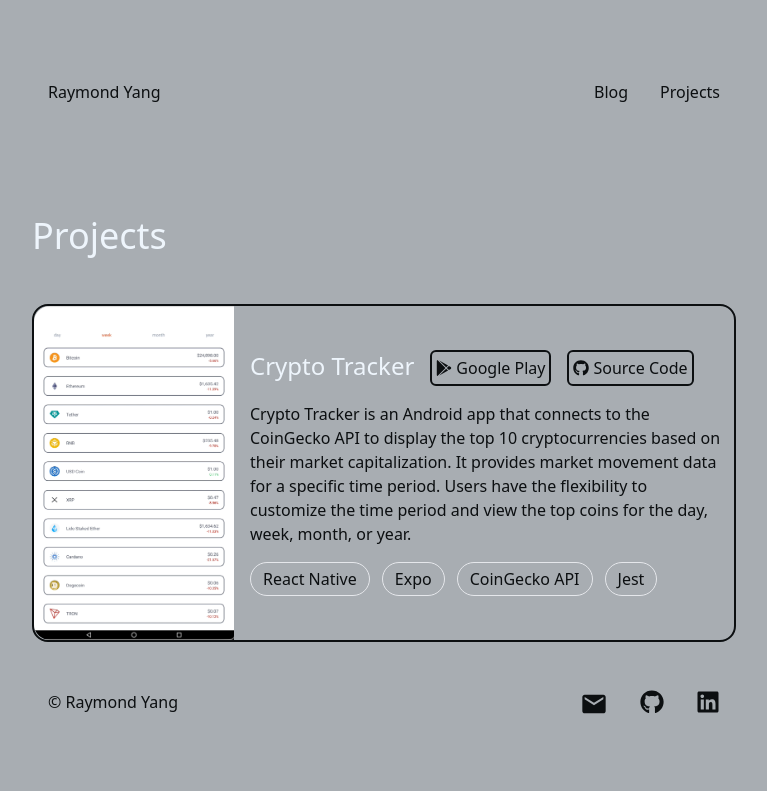
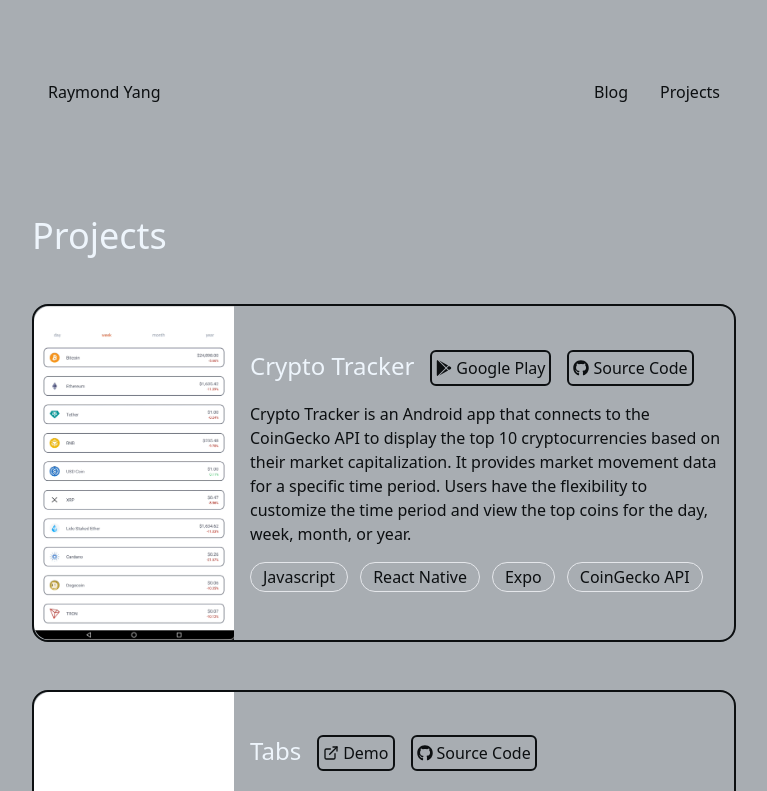
Before and after one commit to Ray2126/raymond-yang-portfolio, a Next.js app: page /projects in a window 1280 px wide. Shown: the top 791 px of the page, without its empty margins (256-1023 px from the left). Built offline with nearby package versions, Linux system fonts and the light colour scheme.

Commit message:
Add tabs project

```diff
--- a/src/app/globals.css
+++ b/src/app/globals.css
@@ -57,7 +57,7 @@
     @apply
       border
       rounded-full
-      py-1
+      py-0.5
       px-3
     ;
   }
--- a/src/app/projects/page.js
+++ b/src/app/projects/page.js
@@ -1,35 +1,47 @@
 import Image from "next/image";
 import Link from "next/link";
 import { FaGooglePlay, FaGithub } from "react-icons/fa";
+import { LuExternalLink } from "react-icons/lu";
 
 const projects = [
   {
-    id: 'crypto-tracker',
     name: 'Crypto Tracker',
     description: 'Crypto Tracker is an Android app that connects to the CoinGecko API to display the top 10 cryptocurrencies based on their market capitalization. It provides market movement data for a specific time period. Users have the flexibility to customize the time period and view the top coins for the day, week, month, or year.',
-    deployedLink: 'https://play.google.com/store/apps/details?id=com.cryptotrackerapp123',
+    demoIcon: FaGooglePlay,
+    demoText: 'Google Play',
+    demoLink: 'https://play.google.com/store/apps/details?id=com.cryptotrackerapp123',
     githubLink: 'https://github.com/Ray2126/crypto-tracker',
-    technologies: ['React Native', 'Expo', 'CoinGecko API', 'Jest'],
+    technologies: ['Javascript', 'React Native', 'Expo', 'CoinGecko API'],
     image: '/cryptoTracker.png',
-  }
+  },
+  {
+    name: 'Tabs',
+    description: 'Tabs is a mobile app that uses OCR technology to convert handwritten notes into digital text, streamlining file organization and task management by integrating with Microsoft APIs. Developed by a team of six for a final year Computer Science project, it received the Excellence award from the Computer Science department.',
+    demoIcon: LuExternalLink,
+    demoText: 'Demo',
+    demoLink: 'https://www.capitalise.space/projects/654d7ef11d6ecfc86ae1e10c',
+    githubLink: 'https://github.com/uoa-compsci399-s2-2023/capstone-project-team-9',
+    technologies: ['Javascript', 'React Native', 'Expo', 'Microsoft Graph API', 'AWS Textract'],
+    image: '/tabs.png',
+  },
 ];
 
 export default function Projects() {
   return (
     <div className="space-y-12">
       <h1>Projects</h1>
-      <div>
+      <div className="space-y-12">
         {projects.map(project => (
-          <div key={project.id} className="border-2 rounded-2xl border-color-primary flex items-center min-h-72 md:space-x-4 px-2 md:pl-0">
+          <div key={project.name} className="border-2 rounded-2xl border-color-primary flex items-center min-h-80 md:space-x-4 px-2 md:pl-0">
               <Image className="hidden md:block rounded-l-2xl" src={project.image} alt={project.name} width={200} height={500} quality={100} />
 
             <div className="flex flex-col h-full space-y-4 my-4">
               <div className="flex flex-col md:flex-row md:space-x-4 space-y-4 md:space-y-0">
                 <h2>{project.name}</h2>
                 <div className="flex space-x-1 sm:space-x-4">
-                  <Link className="btn" target="_blank" href={project.deployedLink}>
-                    <span className="mr-1"><FaGooglePlay /></span>
-                    <span>Google Play</span>
+                  <Link className="btn" target="_blank" href={project.demoLink}>
+                    <span className="mr-1">{project.demoIcon()}</span>
+                    <span>{project.demoText}</span>
                   </Link>
                   <Link className="btn" target="_blank" href={project.githubLink}>
                     <span className="mr-1"><FaGithub /></span>
@@ -39,9 +51,9 @@
               </div>
               <div className="space-y-4">
                 <p>{project.description}</p>
-                <p className="flex flex-wrap space-x-3">
+                <p className="flex flex-wrap items-center space-x-3">
                   {project.technologies.map(t => (
-                    <div key={t} className="pill">{t}</div>
+                    <span key={t} className="pill mb-1">{t}</span>
                   ))}
                 </p>
               </div>
```
Also changed, not shown: public/cryptoTracker.webp (deleted), public/tabs.png (added).
